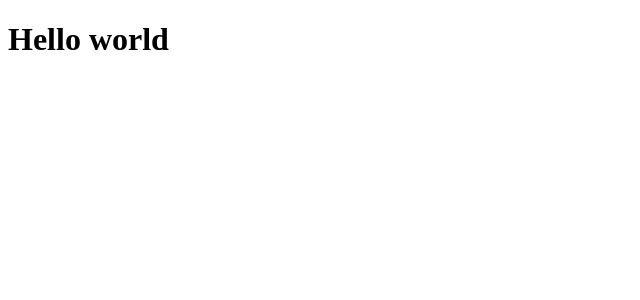
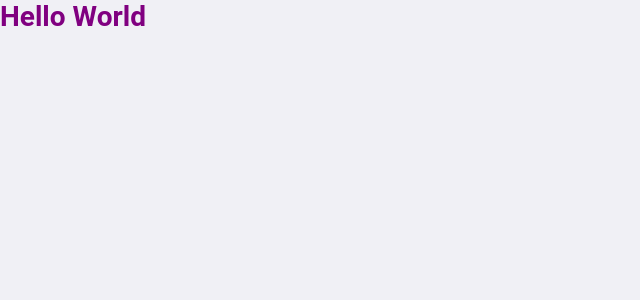
Before and after one commit to gustavosilvafh/omnistack_11_frontend, a React (Create React App) app: page / in a window 1280 px wide. Shown: the top 300 px of the page, without its empty margins (0-640 px from the left). Built offline with nearby package versions, Linux system fonts and the light colour scheme.

Commit message:
creating basic files and reset global styles

```diff
--- a/src/App.js
+++ b/src/App.js
@@ -1,9 +1,10 @@
 import React from 'react';
-
+import Logon from './pages/Logon';
+import './global.css';
 
 function App() {
   return (
-    <h1>Hello world</h1>
+    <Logon />
   );
 }
 
--- /dev/null
+++ b/src/global.css
@@ -0,0 +1,22 @@
+@import url('https://fonts.googleapis.com/css?family=Roboto+Slab:400,500,700&display=swap');
+
+* {
+    margin: 0;
+    padding: 0;
+    outline: 0;
+    box-sizing: border-box;
+}
+
+body {
+    font: 400 14px Roboto, sans-serif;
+    background: #f0f0f5;
+    -webkit-font-smothing: antialiased;
+}
+
+input, button, textarea {
+    font: 400 18px Roboto, sans-serif;
+}
+
+button {
+    cursor: pointer;
+}
--- a/src/index.js
+++ b/src/index.js
@@ -3,8 +3,6 @@ import ReactDOM from 'react-dom';
 import App from './App';
 
 ReactDOM.render(
-  <React.StrictMode>
-    <App />
-  </React.StrictMode>,
+    <App />,
   document.getElementById('root')
 );
--- /dev/null
+++ b/src/pages/Logon/index.js
@@ -0,0 +1,9 @@
+import React from 'react';
+import './styles.css';
+
+
+export default function Logon(){
+    return(
+        <h1>Hello World</h1>
+    );
+}
--- /dev/null
+++ b/src/pages/Logon/styles.css
@@ -0,0 +1,3 @@
+h1 {
+    color: purple;
+}
```
Also changed, not shown: src/assets/img/heroes.png (added), src/assets/img/logo.svg (added).
